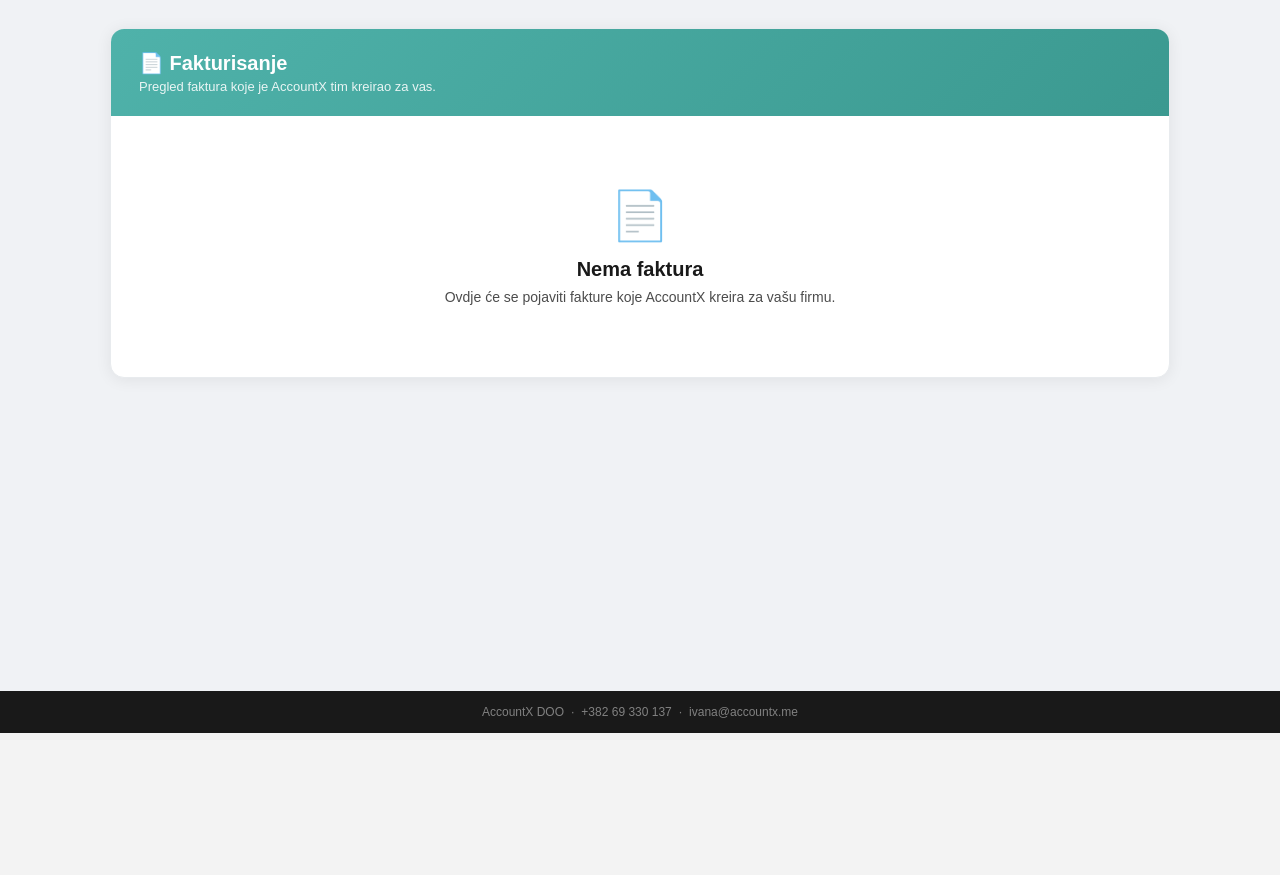
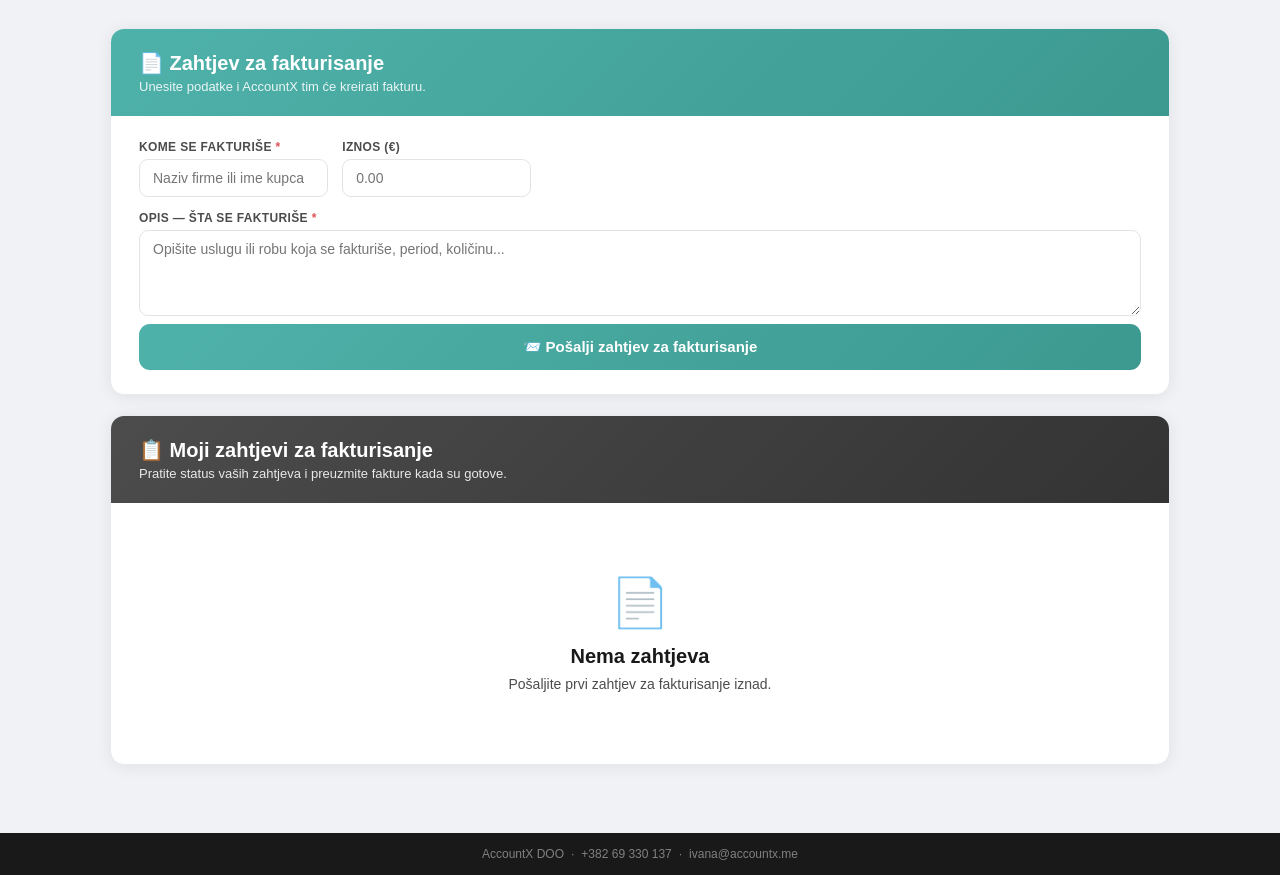
Before and after one commit to ivana-cmd/accountx-portal, a Flask app: page /fakturisanje in a window 1280 px wide. Shown: the part 67-942 px from the top of the page. Before the commit the page ends 800 px from the top, so only its background shows below. Run offline with Flask 3, Linux system fonts and the light colour scheme; the visitor is signed in with stand-in values (Sample User, id 1); data that the repository does not hold is empty; some libraries are stand-ins or nearby versions.

Commit message:
Add files via upload

```diff
--- a/templates/fakturisanje.html
+++ b/templates/fakturisanje.html
@@ -24,18 +24,108 @@
       </div>
     </div>
   </header>
+
   <main class="main">
     {% with messages = get_flashed_messages() %}
       {% if messages %}{% for msg in messages %}<div class="flash-msg">{{ msg }}</div>{% endfor %}{% endif %}
     {% endwith %}
 
+    <!-- Forma za zahtjev -->
     <div class="card">
       <div class="card-header">
-        <h2>📄 Fakturisanje</h2>
-        <p>Pregled faktura koje je AccountX tim kreirao za vas.</p>
+        <h2>📄 Zahtjev za fakturisanje</h2>
+        <p>Unesite podatke i AccountX tim će kreirati fakturu.</p>
       </div>
       <div class="card-body">
-        {% if fakture %}
+        <form method="post">
+          <div class="form-row">
+            <div class="field">
+              <label>Kome se fakturiše <span class="req">*</span></label>
+              <input type="text" name="kome" required placeholder="Naziv firme ili ime kupca">
+            </div>
+            <div class="field">
+              <label>Iznos (€)</label>
+              <input type="number" name="iznos" step="0.01" min="0" placeholder="0.00">
+            </div>
+            <div class="field full">
+              <label>Opis — šta se fakturiše <span class="req">*</span></label>
+              <textarea name="opis" required rows="4"
+                placeholder="Opišite uslugu ili robu koja se fakturiše, period, količinu..."></textarea>
+            </div>
+          </div>
+          <button type="submit" class="btn-submit" style="margin-top:8px;">📨 Pošalji zahtjev za fakturisanje</button>
+        </form>
+      </div>
+    </div>
+
+    <!-- Lista zahtjeva -->
+    <div class="card">
+      <div class="card-header" style="background:linear-gradient(135deg,#4C4C4C,#333);">
+        <h2>📋 Moji zahtjevi za fakturisanje</h2>
+        <p>Pratite status vaših zahtjeva i preuzmite fakture kada su gotove.</p>
+      </div>
+      <div class="card-body">
+        {% if zahtjevi %}
+        <div class="table-wrap">
+          <table>
+            <thead>
+              <tr><th>Datum</th><th>Kome</th><th>Opis</th><th>Iznos</th><th>Status</th><th>Faktura</th></tr>
+            </thead>
+            <tbody>
+            {% for z in zahtjevi %}
+            <tr>
+              <td class="nowrap small" style="color:#666;">
+                {{ z.created_at.strftime('%d.%m.%Y') if z.created_at else '—' }}
+              </td>
+              <td><strong>{{ z.kome }}</strong></td>
+              <td style="max-width:250px; white-space:normal; font-size:13px; line-height:1.5;">
+                {{ z.opis[:100] }}{% if z.opis|length > 100 %}...{% endif %}
+              </td>
+              <td class="nowrap">
+                {% if z.iznos %}<strong>{{ "%.2f"|format(z.iznos) }} €</strong>{% else %}—{% endif %}
+              </td>
+              <td>
+                <span class="badge
+                  {% if z.status == 'Završeno' %}badge-green
+                  {% elif z.status == 'U obradi' %}badge-blue
+                  {% else %}badge-yellow{% endif %}">
+                  {{ z.status }}
+                </span>
+              </td>
+              <td>
+                {% if z.status == 'Završeno' and z.has_pdf %}
+                <a class="btn-sm teal" href="{{ url_for('faktura_zahtjev_download', zahtjev_id=z.id) }}">
+                  ⬇️ Preuzmi PDF
+                </a>
+                {% elif z.status == 'Završeno' %}
+                <span style="color:#aaa; font-size:13px;">Uskoro dostupno</span>
+                {% else %}
+                <span style="color:#aaa; font-size:13px;">U pripremi...</span>
+                {% endif %}
+              </td>
+            </tr>
+            {% endfor %}
+            </tbody>
+          </table>
+        </div>
+        {% else %}
+        <div class="empty-state">
+          <div style="font-size:48px; margin-bottom:14px;">📄</div>
+          <h3>Nema zahtjeva</h3>
+          <p>Pošaljite prvi zahtjev za fakturisanje iznad.</p>
+        </div>
+        {% endif %}
+      </div>
+    </div>
+
+    <!-- Fakture koje je agencija direktno uploadovala -->
+    {% if fakture %}
+    <div class="card">
+      <div class="card-header" style="background:linear-gradient(135deg,#2a5a3a,#1a4a2a);">
+        <h2>✅ Fakture od AccountX</h2>
+        <p>Fakture koje je AccountX tim direktno kreirao za vašu firmu.</p>
+      </div>
+      <div class="card-body">
         <div class="table-wrap">
           <table>
             <thead>
@@ -49,12 +139,10 @@
               </td>
               <td><strong>{{ f.naziv or '—' }}</strong></td>
               <td>{{ f.broj_fakture or '—' }}</td>
-              <td><strong>{{ "%.2f"|format(f.iznos or 0) }} €</strong></td>
+              <td class="nowrap"><strong>{{ "%.2f"|format(f.iznos or 0) }} €</strong></td>
               <td>
                 {% if f.pdf_filename %}
-                <a class="btn-sm teal" href="{{ url_for('faktura_download', fakt_id=f.id) }}">
-                  ⬇️ PDF
-                </a>
+                <a class="btn-sm teal" href="{{ url_for('faktura_download', fakt_id=f.id) }}">⬇️ PDF</a>
                 {% else %}
                 <span style="color:#aaa; font-size:13px;">—</span>
                 {% endif %}
@@ -64,15 +152,9 @@
             </tbody>
           </table>
         </div>
-        {% else %}
-        <div class="empty-state">
-          <div style="font-size:48px; margin-bottom:14px;">📄</div>
-          <h3>Nema faktura</h3>
-          <p>Ovdje će se pojaviti fakture koje AccountX kreira za vašu firmu.</p>
-        </div>
-        {% endif %}
       </div>
     </div>
+    {% endif %}
 
   </main>
   <footer class="footer">
```
